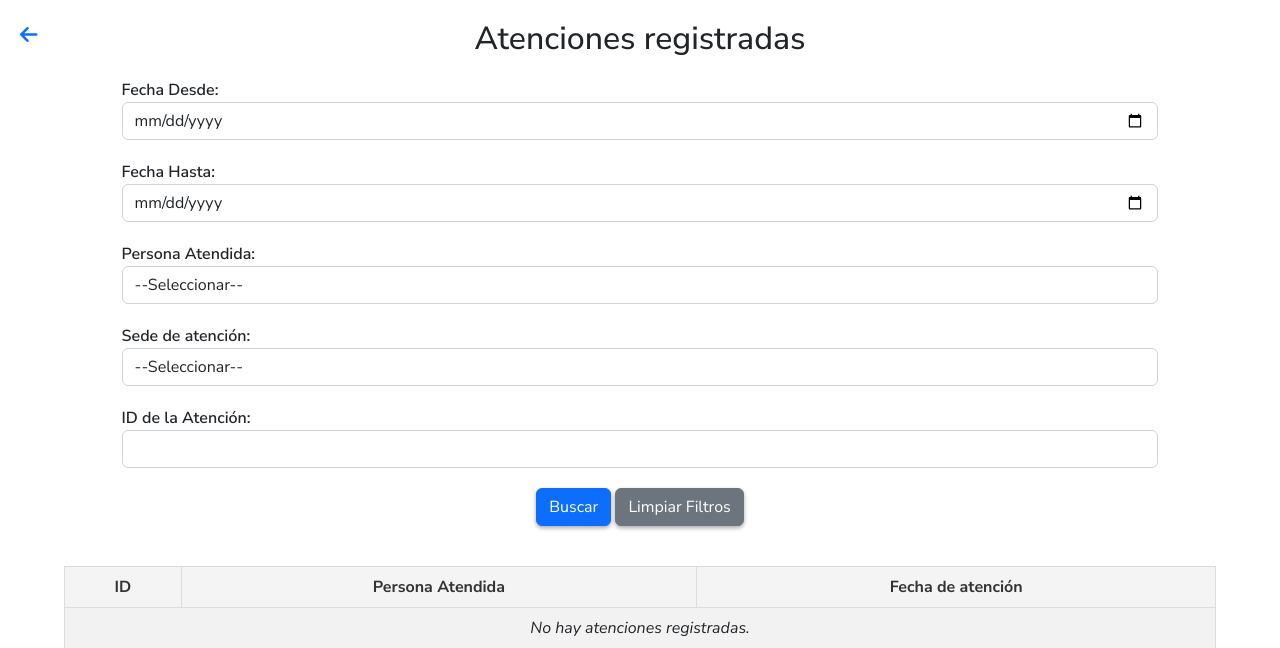
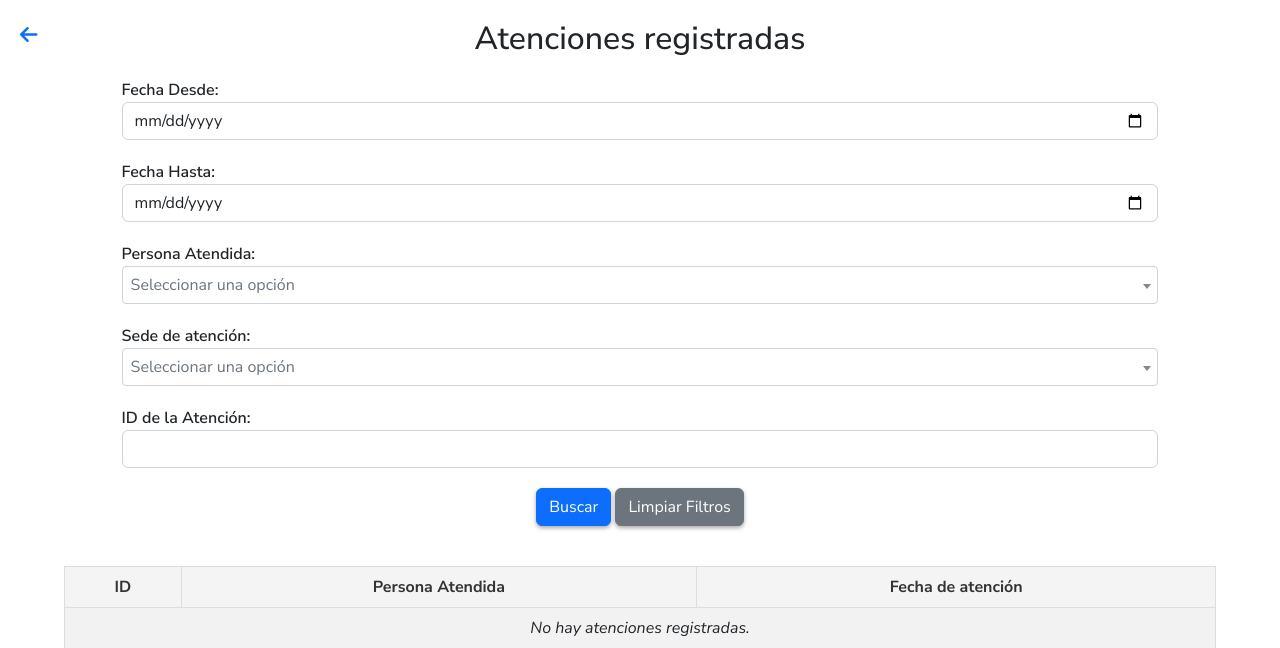
Before and after one commit to NachitoLP/CayetanoProject, a Django app: page /view/attentions in a window 1280 px wide. Shown: the part 56-704 px from the top of the page. Run offline with Django 5.2, Linux system fonts and the light colour scheme; the visitor is signed in with stand-in values (Sample User, id 1); data that the repository does not hold is empty; some libraries are stand-ins or nearby versions.

Commit message:
Cambios en la usabilidad de los select y created_at de la persona

```diff
--- a/public/css/style.css
+++ b/public/css/style.css
@@ -474,3 +474,24 @@
         width: 90%;
     }
 }
+
+
+/* SELECT2 */
+.select2-container--default .select2-selection--single {
+    border: 1px solid #ced4da;
+    border-radius: 0.25rem;
+    height: calc(2.25rem + 2px);
+    min-width: 110px;
+}
+
+.select2-container--default .select2-selection--single .select2-selection__rendered {
+    line-height: 2.25;
+}
+
+.select2-container--default .select2-selection--single .select2-selection__arrow {
+    height: 100%;
+}
+
+.select2-container--default .select2-selection--single .select2-selection__placeholder {
+    color: #6c757d;
+}
--- a/templates/atenciones/detailView.html
+++ b/templates/atenciones/detailView.html
@@ -11,6 +11,9 @@
         <link rel="stylesheet" href="https://fonts.googleapis.com/css2?family=Material+Symbols+Outlined:opsz,wght,FILL,GRAD@48,400,0,0" />
         <link href="https://cdn.jsdelivr.net/npm/bootstrap@5.2.0-beta1/dist/css/bootstrap.min.css" rel="stylesheet" integrity="sha384-0evHe/X+R7YkIZDRvuzKMRqM+OrBnVFBL6DOitfPri4tjfHxaWutUpFmBp4vmVor" crossorigin="anonymous">
         <script src="https://kit.fontawesome.com/5cd1008cde.js" crossorigin="anonymous"></script>
+        <link href="https://cdnjs.cloudflare.com/ajax/libs/select2/4.0.13/css/select2.min.css" rel="stylesheet" />
+        <script src="https://cdnjs.cloudflare.com/ajax/libs/jquery/3.6.0/jquery.min.js"></script>
+        <script src="https://cdnjs.cloudflare.com/ajax/libs/select2/4.0.13/js/select2.min.js"></script>
         <link rel="stylesheet" href="{% static 'css/style.css' %}">
         <link rel="icon" href="{% static 'images/logo.jpg' %}" type="image/jpg">
         <title>Casa Social</title>
@@ -186,6 +189,5 @@
     </script>
 
     <script src="https://cdn.jsdelivr.net/npm/bootstrap@5.2.0-beta1/dist/js/bootstrap.bundle.min.js" integrity="sha384-pprn3073KE6tl6bjs2QrFaJGz5/SUsLqktiwsUTF55Jfv3qYSDhgCecCxMW52nD2" crossorigin="anonymous"></script>
-    <script src="https://cdnjs.cloudflare.com/ajax/libs/select2/4.0.13/js/select2.min.js"></script>
 </body>
 </html>
--- a/templates/atenciones/register.html
+++ b/templates/atenciones/register.html
@@ -11,6 +11,9 @@
     <link rel="stylesheet" href="https://fonts.googleapis.com/css2?family=Material+Symbols+Outlined:opsz,wght,FILL,GRAD@48,400,0,0" />
     <link href="https://cdn.jsdelivr.net/npm/bootstrap@5.2.0-beta1/dist/css/bootstrap.min.css" rel="stylesheet" integrity="sha384-0evHe/X+R7YkIZDRvuzKMRqM+OrBnVFBL6DOitfPri4tjfHxaWutUpFmBp4vmVor" crossorigin="anonymous">
     <script src="https://kit.fontawesome.com/5cd1008cde.js" crossorigin="anonymous"></script>
+    <link href="https://cdnjs.cloudflare.com/ajax/libs/select2/4.0.13/css/select2.min.css" rel="stylesheet" />
+    <script src="https://cdnjs.cloudflare.com/ajax/libs/jquery/3.6.0/jquery.min.js"></script>
+    <script src="https://cdnjs.cloudflare.com/ajax/libs/select2/4.0.13/js/select2.min.js"></script>
     <link rel="stylesheet" href="{% static 'css/style.css' %}">
     <link rel="icon" href="{% static 'images/logo.jpg' %}" type="image/jpg">
     <title>Casa Social</title>
@@ -153,6 +156,5 @@
     </script>
 
     <script src="https://cdn.jsdelivr.net/npm/bootstrap@5.2.0-beta1/dist/js/bootstrap.bundle.min.js" integrity="sha384-pprn3073KE6tl6bjs2QrFaJGz5/SUsLqktiwsUTF55Jfv3qYSDhgCecCxMW52nD2" crossorigin="anonymous"></script>
-    <script src="https://cdnjs.cloudflare.com/ajax/libs/select2/4.0.13/js/select2.min.js"></script>
 </body>
 </html>
--- a/templates/atenciones/view.html
+++ b/templates/atenciones/view.html
@@ -11,6 +11,9 @@
         <link rel="stylesheet" href="https://fonts.googleapis.com/css2?family=Material+Symbols+Outlined:opsz,wght,FILL,GRAD@48,400,0,0" />
         <link href="https://cdn.jsdelivr.net/npm/bootstrap@5.2.0-beta1/dist/css/bootstrap.min.css" rel="stylesheet" integrity="sha384-0evHe/X+R7YkIZDRvuzKMRqM+OrBnVFBL6DOitfPri4tjfHxaWutUpFmBp4vmVor" crossorigin="anonymous">
         <script src="https://kit.fontawesome.com/5cd1008cde.js" crossorigin="anonymous"></script>
+        <link href="https://cdnjs.cloudflare.com/ajax/libs/select2/4.0.13/css/select2.min.css" rel="stylesheet" />
+        <script src="https://cdnjs.cloudflare.com/ajax/libs/jquery/3.6.0/jquery.min.js"></script>
+        <script src="https://cdnjs.cloudflare.com/ajax/libs/select2/4.0.13/js/select2.min.js"></script>
         <link rel="stylesheet" href="{% static 'css/style.css' %}">
         <link rel="icon" href="{% static 'images/logo.jpg' %}" type="image/jpg">
         <title>Casa Social</title>
@@ -186,6 +189,5 @@
     </script>
 
     <script src="https://cdn.jsdelivr.net/npm/bootstrap@5.2.0-beta1/dist/js/bootstrap.bundle.min.js" integrity="sha384-pprn3073KE6tl6bjs2QrFaJGz5/SUsLqktiwsUTF55Jfv3qYSDhgCecCxMW52nD2" crossorigin="anonymous"></script>
-    <script src="https://cdnjs.cloudflare.com/ajax/libs/select2/4.0.13/js/select2.min.js"></script>
 </body>
 </html>
--- a/templates/estadisticas/index.html
+++ b/templates/estadisticas/index.html
@@ -11,6 +11,9 @@
     <link rel="stylesheet" href="https://fonts.googleapis.com/css2?family=Material+Symbols+Outlined:opsz,wght,FILL,GRAD@48,400,0,0" />
     <link href="https://cdn.jsdelivr.net/npm/bootstrap@5.2.0-beta1/dist/css/bootstrap.min.css" rel="stylesheet" integrity="sha384-0evHe/X+R7YkIZDRvuzKMRqM+OrBnVFBL6DOitfPri4tjfHxaWutUpFmBp4vmVor" crossorigin="anonymous">
     <script src="https://kit.fontawesome.com/5cd1008cde.js" crossorigin="anonymous"></script>
+    <link href="https://cdnjs.cloudflare.com/ajax/libs/select2/4.0.13/css/select2.min.css" rel="stylesheet" />
+    <script src="https://cdnjs.cloudflare.com/ajax/libs/jquery/3.6.0/jquery.min.js"></script>
+    <script src="https://cdnjs.cloudflare.com/ajax/libs/select2/4.0.13/js/select2.min.js"></script>
     <link rel="stylesheet" href="{% static 'css/style.css' %}" type="text/css">
     <link rel="icon" href="{% static 'images/logo.jpg' %}" type="image/jpg">
     <title>Casa Social</title>
@@ -254,6 +257,5 @@
     </script>
 
     <script src="https://cdn.jsdelivr.net/npm/bootstrap@5.2.0-beta1/dist/js/bootstrap.bundle.min.js" integrity="sha384-pprn3073KE6tl6bjs2QrFaJGz5/SUsLqktiwsUTF55Jfv3qYSDhgCecCxMW52nD2" crossorigin="anonymous"></script>
-    <script src="https://cdnjs.cloudflare.com/ajax/libs/select2/4.0.13/js/select2.min.js"></script>
 </body>
 </html>
--- a/templates/personas/view.html
+++ b/templates/personas/view.html
@@ -11,6 +11,9 @@
     <link rel="stylesheet" href="https://fonts.googleapis.com/css2?family=Material+Symbols+Outlined:opsz,wght,FILL,GRAD@48,400,0,0" />
     <link href="https://cdn.jsdelivr.net/npm/bootstrap@5.2.0-beta1/dist/css/bootstrap.min.css" rel="stylesheet" integrity="sha384-0evHe/X+R7YkIZDRvuzKMRqM+OrBnVFBL6DOitfPri4tjfHxaWutUpFmBp4vmVor" crossorigin="anonymous">
     <script src="https://kit.fontawesome.com/5cd1008cde.js" crossorigin="anonymous"></script>
+    <link href="https://cdnjs.cloudflare.com/ajax/libs/select2/4.0.13/css/select2.min.css" rel="stylesheet" />
+    <script src="https://cdnjs.cloudflare.com/ajax/libs/jquery/3.6.0/jquery.min.js"></script>
+    <script src="https://cdnjs.cloudflare.com/ajax/libs/select2/4.0.13/js/select2.min.js"></script>
     <link rel="stylesheet" href="{% static 'css/style.css' %}">
     <link rel="icon" href="{% static 'images/logo.jpg' %}" type="image/jpg">
     <title>Casa Social</title>
@@ -141,9 +144,6 @@
         });
     </script>
 
-
-
     <script src="https://cdn.jsdelivr.net/npm/bootstrap@5.2.0-beta1/dist/js/bootstrap.bundle.min.js" integrity="sha384-pprn3073KE6tl6bjs2QrFaJGz5/SUsLqktiwsUTF55Jfv3qYSDhgCecCxMW52nD2" crossorigin="anonymous"></script>
-    <script src="https://cdnjs.cloudflare.com/ajax/libs/select2/4.0.13/js/select2.min.js"></script>
 </body>
 </html>
```
Also changed, not shown: apps/personas/models.py (+4 -3 lines), apps/personas/views.py (+4 -3 lines), templates/personas/detailView.html (+5 -3 lines), templates/personas/register.html (+5 -3 lines), apps/personas/migrations/0006_alter_person_created_at.py (added), apps/personas/migrations/0007_alter_person_person_address.py (added), apps/personas/migrations/0008_alter_person_person_dni.py (added).
